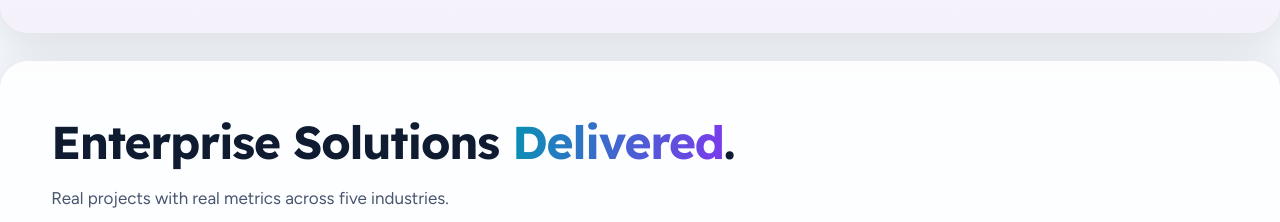
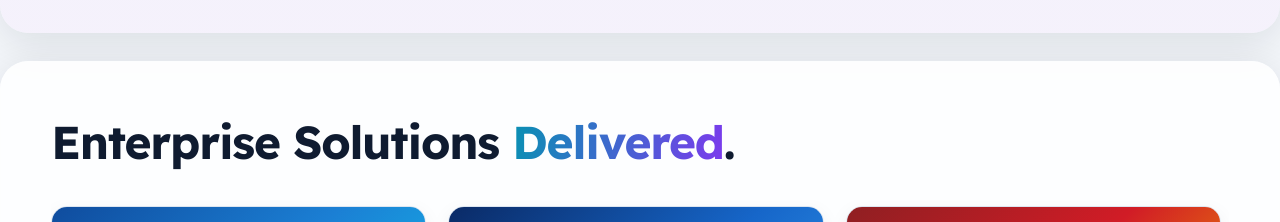
Before and after one commit to SykamVenkata/Sykam-Portfolio--Website, a plain HTML site: page index.html in a window 1280 px wide. Shown: the part 2331-2553 px from the top of the page. Drawn offline with nearby package versions, Linux system fonts and the light colour scheme.

Commit message:
Clear projects section introductory paragraph
Removed introductory text for the projects section.

```diff
--- a/index.html
+++ b/index.html
@@ -775,7 +775,7 @@ html,body{max-width:100%;overflow-x:hidden!important}
 <!-- PROJECTS -->
 <section id="projects">
   <h2 class="sec-title reveal">Enterprise Solutions <em>Delivered</em>.</h2>
-  <p class="sec-intro">Real projects with real metrics across five industries.</p>
+  <p class="sec-intro"></p>
   <div class="proj-scroll-wrap">
     <button class="proj-arrow pa-left" id="projLeft" aria-label="Previous projects"><i class="ti ti-chevron-left"></i></button>
     <div class="proj-grid stagger" id="projGrid">
```
